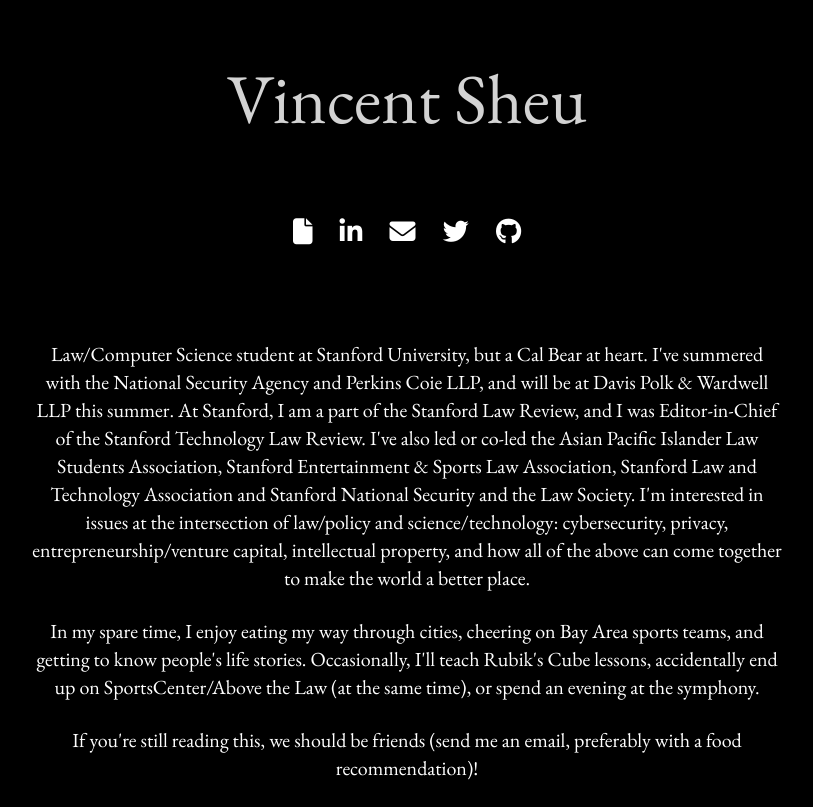
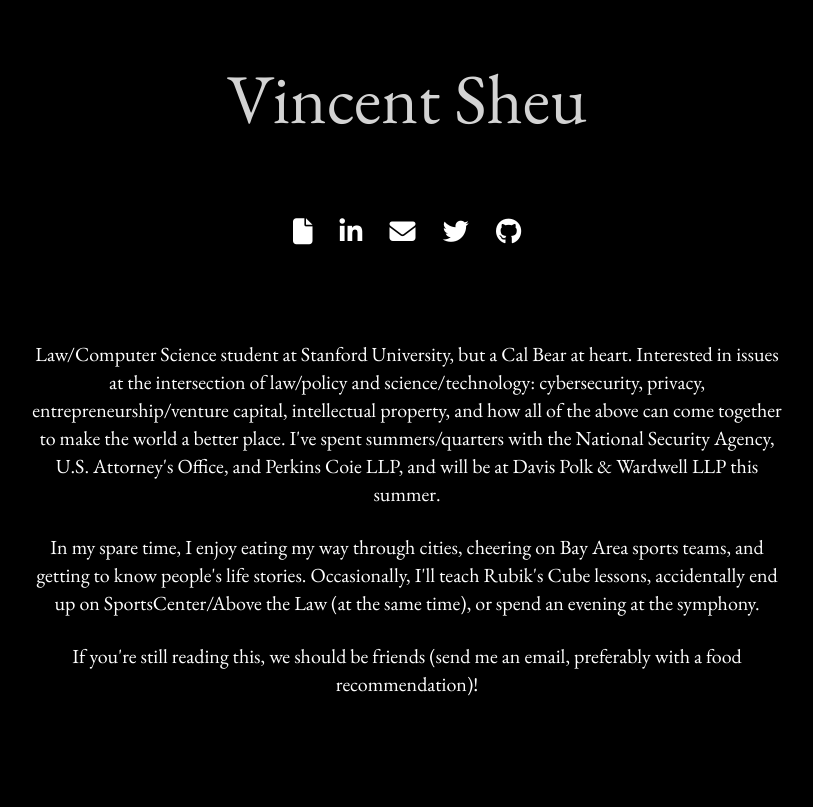
Before and after one commit to sheuvincent/sheuvincent.github.io, a Jekyll site: the page built from index.html, in a window 1280 px wide. Shown: the part 195-1002 px from the top of the page, without its empty margins (233-1046 px from the left). Built offline with Jekyll 4.4.1, drawn with Linux system fonts in a browser that asks for light colours; nearby versions of some CDN libraries; library files that are not in the unit come from our copies; after the commit the page ends 918 px from its top, so only the background shows below that.

Commit message:
Update index.html

```diff
--- a/index.html
+++ b/index.html
@@ -26,7 +26,7 @@
   <br>
   <div class="col-lg-8 col-lg-offset-2">
     <p>
-      Law/Computer Science student at Stanford University, but a Cal Bear at heart. I've summered with the National Security Agency and Perkins Coie LLP, and will be at Davis Polk & Wardwell LLP this summer. At Stanford, I am a part of the Stanford Law Review, and I was Editor-in-Chief of the Stanford Technology Law Review. I've also led or co-led the Asian Pacific Islander Law Students Association, Stanford Entertainment & Sports Law Association, Stanford Law and Technology Association and Stanford National Security and the Law Society. I'm interested in issues at the intersection of law/policy and science/technology: cybersecurity, privacy, entrepreneurship/venture capital, intellectual property, and how all of the above can come together to make the world a better place.
+      Law/Computer Science student at Stanford University, but a Cal Bear at heart. Interested in issues at the intersection of law/policy and science/technology: cybersecurity, privacy, entrepreneurship/venture capital, intellectual property, and how all of the above can come together to make the world a better place. I've spent summers/quarters with the National Security Agency, U.S. Attorney's Office, and Perkins Coie LLP, and will be at Davis Polk & Wardwell LLP this summer.
 	    <p>
 	    In my spare time, I enjoy eating my way through cities, cheering on Bay Area sports teams, and getting to know people's life stories. Occasionally, I'll teach Rubik's Cube lessons, accidentally end up on SportsCenter/Above the Law (at the same time), or spend an evening at the symphony.
 		    <p>
```
